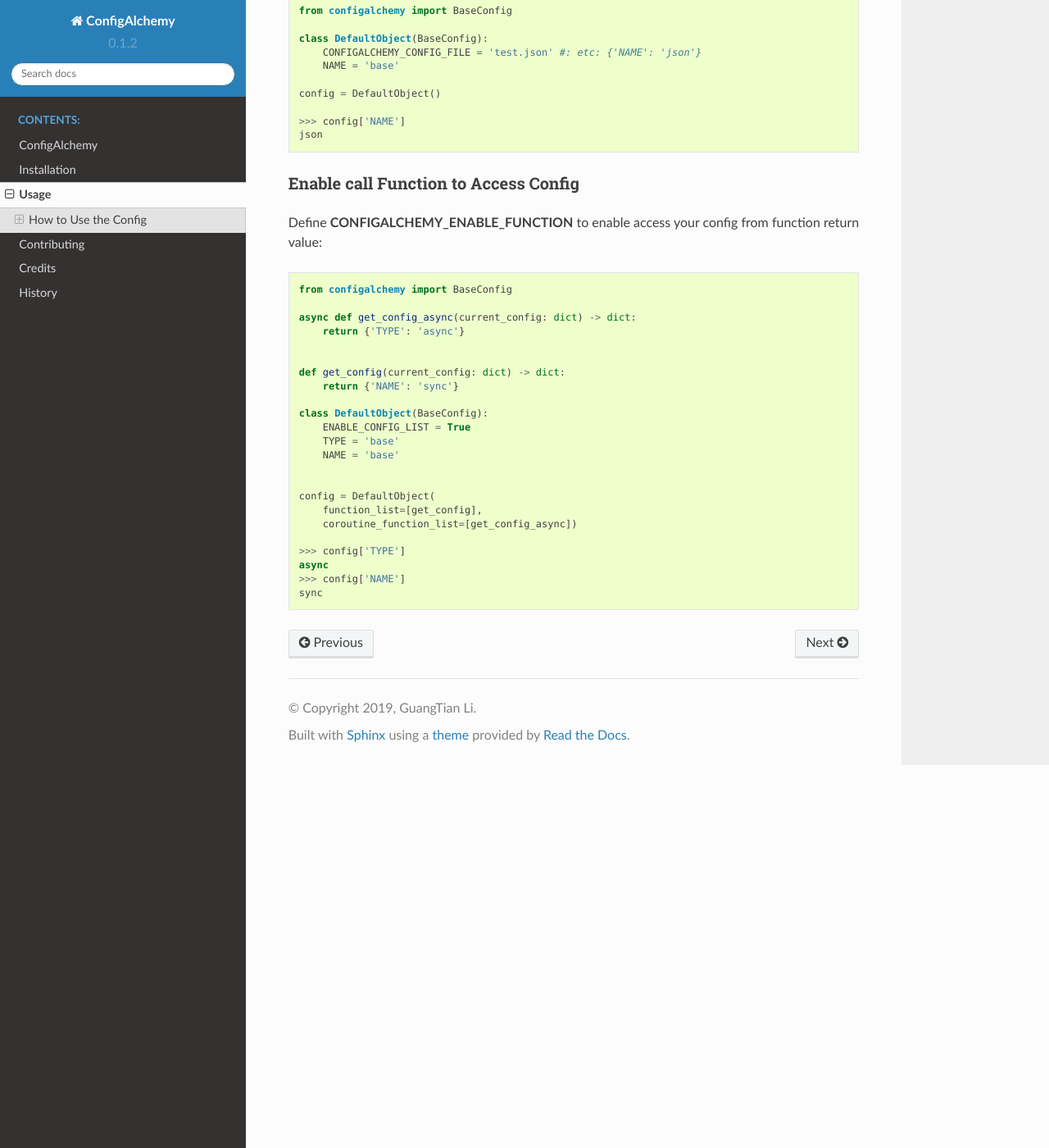
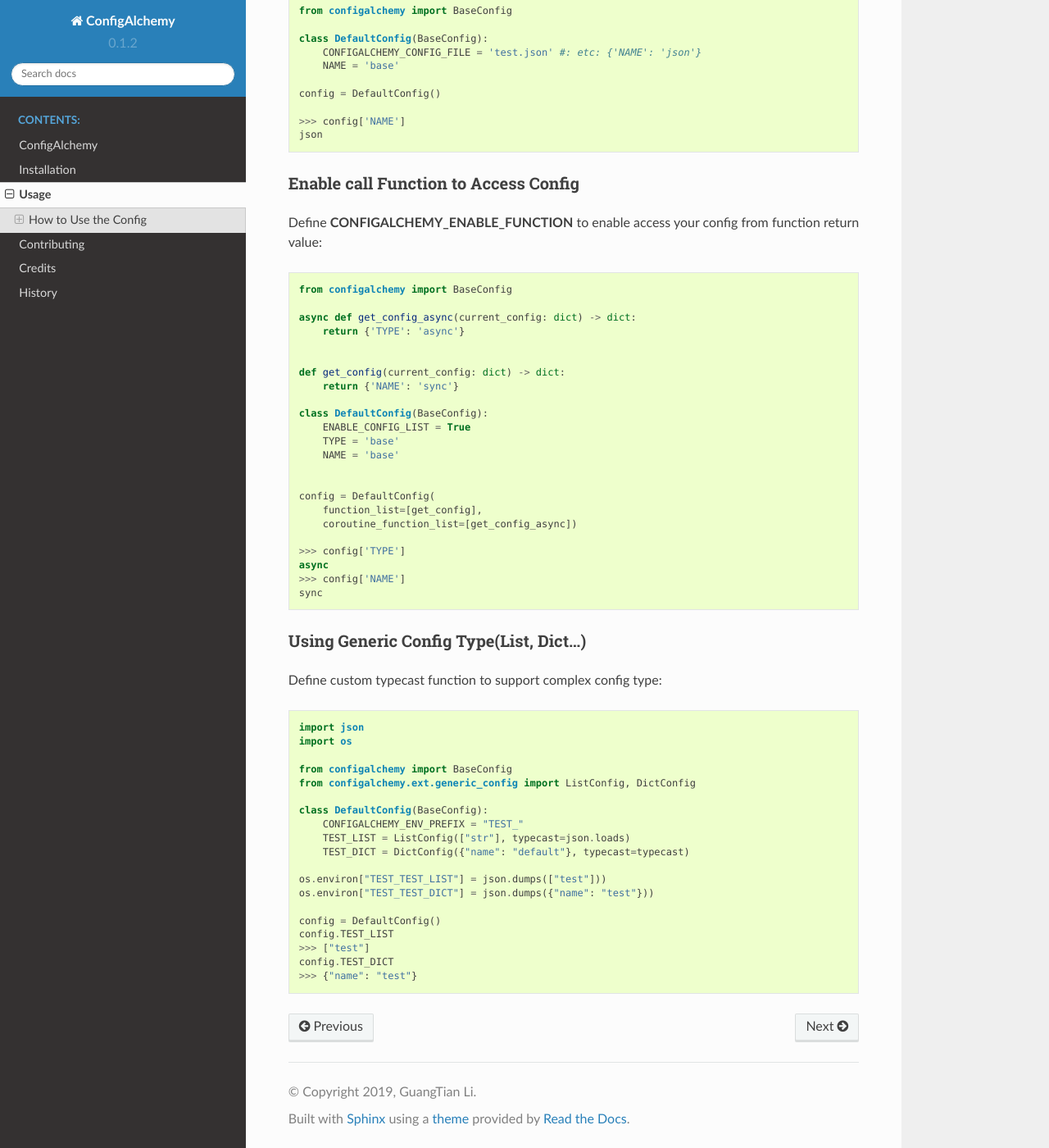
Before and after one commit to GuangTianLi/configalchemy, a Sphinx documentation site: the page built from docs/usage.rst, in a window 1280 px wide and 1400 px high, scrolled down 1910 px. Shown: the whole window at 82% size. Built offline with Sphinx 7.4.7 and the Read the Docs theme 2.0.0, drawn with Linux system fonts in a browser that asks for light colours; some of the changed text lies outside the part shown.

Commit message:
:pencil: update docs

```diff
--- a/docs/usage.rst
+++ b/docs/usage.rst
@@ -10,10 +10,10 @@ To use ConfigAlchemy in a project.
 
     from configalchemy import BaseConfig
 
-    class DefaultObject(BaseConfig):
+    class DefaultConfig(BaseConfig):
         TEST = "test"
 
-    config = DefaultObject()
+    config = DefaultConfig()
 
 How to Use the Config
 ==============================================
@@ -86,11 +86,11 @@ Define **CONFIGALCHEMY_CONFIG_FILE** to enable access config from config file:
 
     from configalchemy import BaseConfig
 
-    class DefaultObject(BaseConfig):
+    class DefaultConfig(BaseConfig):
         CONFIGALCHEMY_CONFIG_FILE = 'test.json' #: etc: {'NAME': 'json'}
         NAME = 'base'
 
-    config = DefaultObject()
+    config = DefaultConfig()
 
     >>> config['NAME']
     json
@@ -110,13 +110,13 @@ Define **CONFIGALCHEMY_ENABLE_FUNCTION** to enable access your config from funct
     def get_config(current_config: dict) -> dict:
         return {'NAME': 'sync'}
 
-    class DefaultObject(BaseConfig):
+    class DefaultConfig(BaseConfig):
         ENABLE_CONFIG_LIST = True
         TYPE = 'base'
         NAME = 'base'
 
 
-    config = DefaultObject(
+    config = DefaultConfig(
         function_list=[get_config],
         coroutine_function_list=[get_config_async])
 
@@ -124,3 +124,30 @@ Define **CONFIGALCHEMY_ENABLE_FUNCTION** to enable access your config from funct
     async
     >>> config['NAME']
     sync
+
+Using Generic Config Type(List, Dict...)
+----------------------------------------------------
+
+Define custom typecast function to support complex config type:
+
+.. code-block:: python
+
+    import json
+    import os
+
+    from configalchemy import BaseConfig
+    from configalchemy.ext.generic_config import ListConfig, DictConfig
+
+    class DefaultConfig(BaseConfig):
+        CONFIGALCHEMY_ENV_PREFIX = "TEST_"
+        TEST_LIST = ListConfig(["str"], typecast=json.loads)
+        TEST_DICT = DictConfig({"name": "default"}, typecast=typecast)
+
+    os.environ["TEST_TEST_LIST"] = json.dumps(["test"]))
+    os.environ["TEST_TEST_DICT"] = json.dumps({"name": "test"}))
+
+    config = DefaultConfig()
+    config.TEST_LIST
+    >>> ["test"]
+    config.TEST_DICT
+    >>> {"name": "test"}
```
Also changed, not shown: README.rst (+18 -11 lines), 3 other files.
